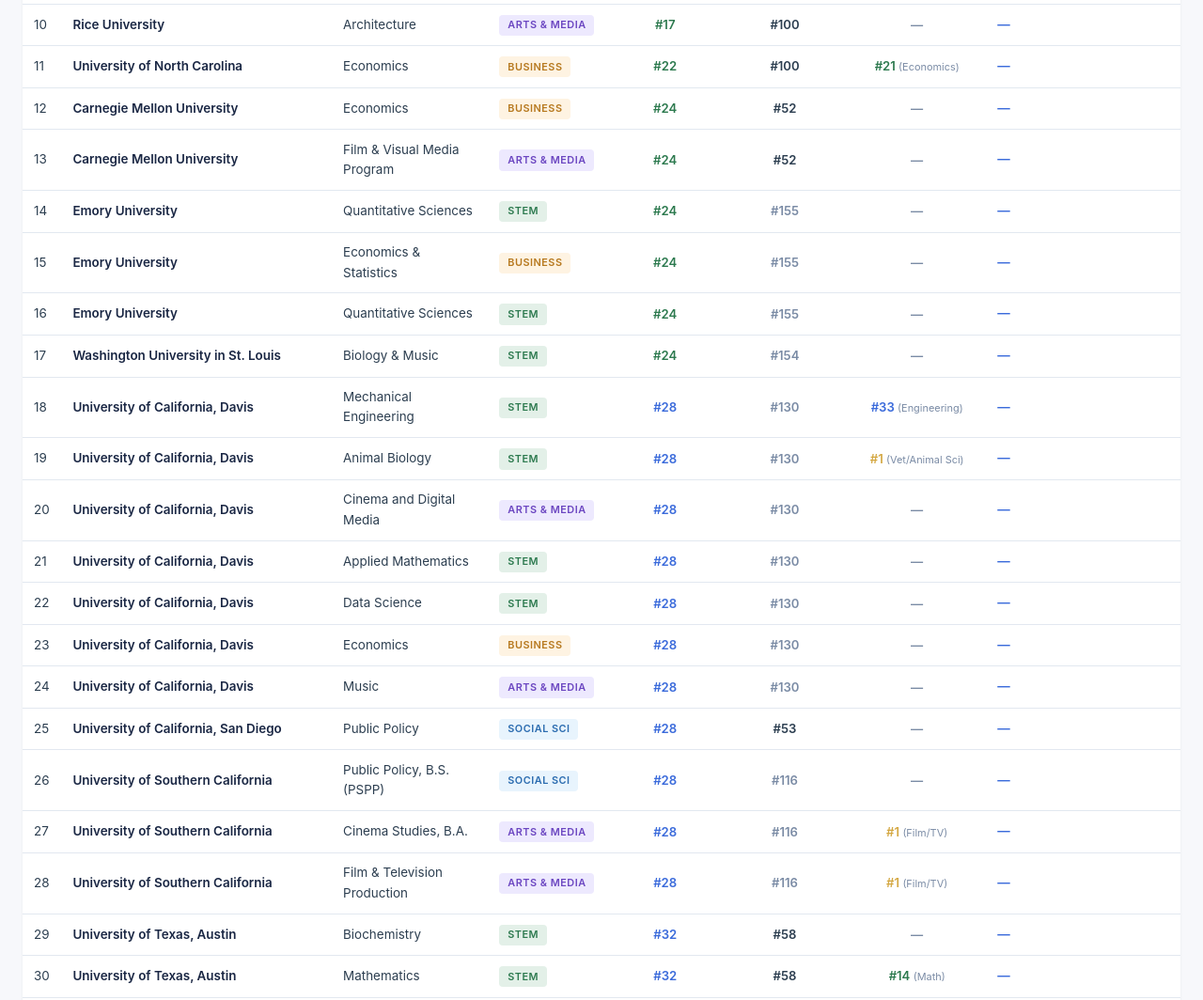
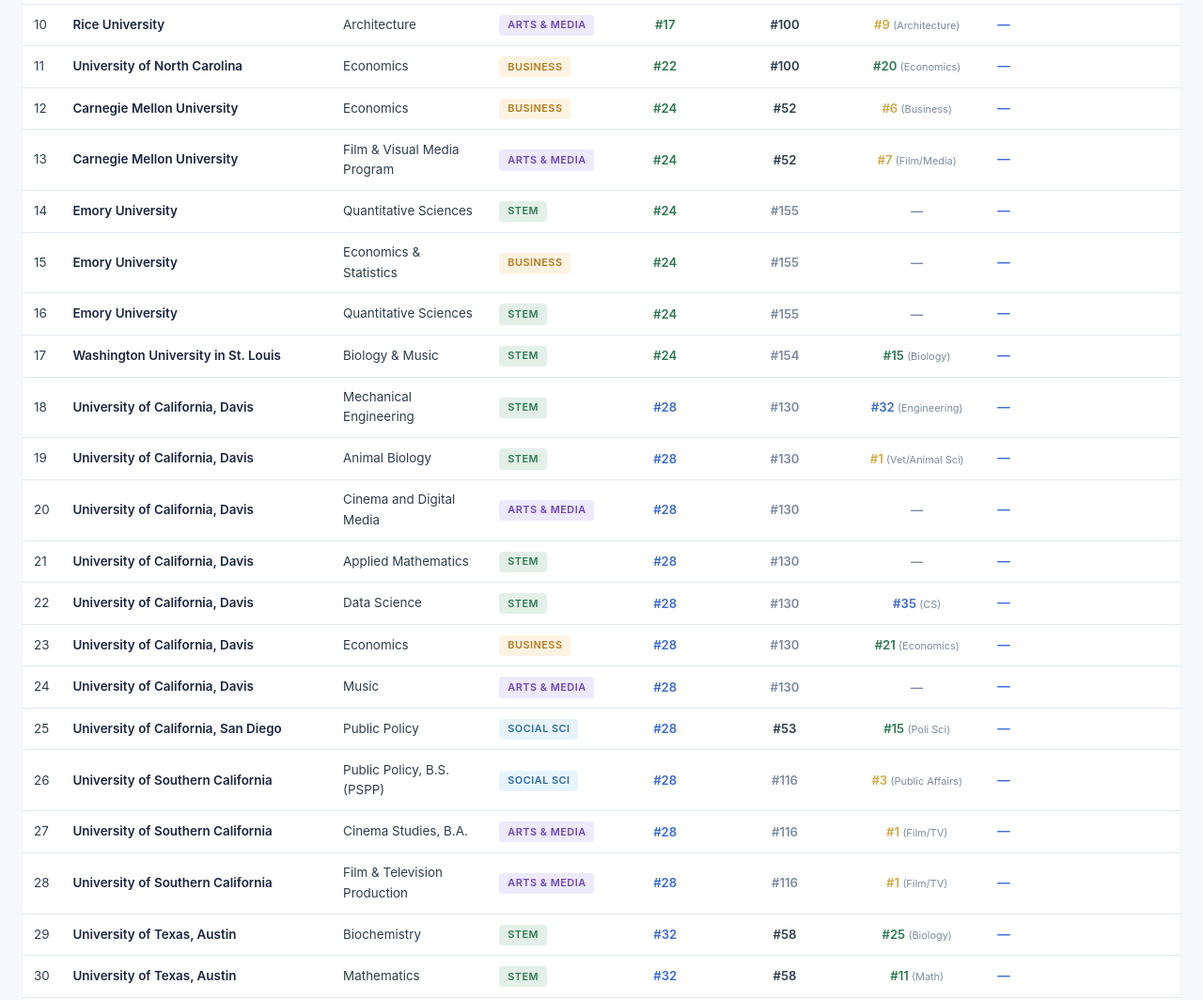
Before and after one commit to KevinJSKim85/blueprint-results, a plain HTML site: page index.html in a window 1280 px wide. Shown: the part 979-2043 px from the top of the page at 94% size. Drawn offline with Linux system fonts and the light colour scheme.

Commit message:
Add comprehensive program rankings: BU Communications #4, CMU Film #7, Case Western Dentistry #18, Georgia Tech Business #18, Indiana Kelley #9, LMU Film #5, USC Public Affairs #3, UW Seattle CS #7, and 30+ more

```diff
--- a/index.html
+++ b/index.html
@@ -271,25 +271,25 @@
 const DATA = [
   { uni: "Adelphi University", major: "Biology", cat: "stem", natRank: 167, globalRank: 0, progRank: 0, scholarship: "$148,000 ($37,000/yr)" },
   { uni: "Babson University", major: "Technology Entrepreneurship & Business Analytics", cat: "biz", natRank: 0, globalRank: 0, progRank: 1, progLabel: "Entrepreneurship", scholarship: "" },
-  { uni: "Boston University", major: "Communications", cat: "arts", natRank: 43, globalRank: 90, progRank: 0, scholarship: "" },
-  { uni: "Carnegie Mellon University", major: "Economics", cat: "biz", natRank: 24, globalRank: 52, progRank: 0, scholarship: "" },
-  { uni: "Carnegie Mellon University", major: "Film & Visual Media Program", cat: "arts", natRank: 24, globalRank: 52, progRank: 0, scholarship: "" },
-  { uni: "Case Western Reserve University", major: "Pre-Professional Scholars Program (PPSP) — Dentistry", cat: "health", natRank: 45, globalRank: 307, progRank: 0, scholarship: "" },
-  { uni: "College of Wooster", major: "Biochemistry", cat: "stem", natRank: 0, globalRank: 0, progRank: 0, nlac: 63, scholarship: "$140,000 ($35,000/yr)" },
+  { uni: "Boston University", major: "Communications", cat: "arts", natRank: 43, globalRank: 90, progRank: 4, progLabel: "Communications", scholarship: "" },
+  { uni: "Carnegie Mellon University", major: "Economics", cat: "biz", natRank: 24, globalRank: 52, progRank: 6, progLabel: "Business", scholarship: "" },
+  { uni: "Carnegie Mellon University", major: "Film & Visual Media Program", cat: "arts", natRank: 24, globalRank: 52, progRank: 7, progLabel: "Film/Media", scholarship: "" },
+  { uni: "Case Western Reserve University", major: "Pre-Professional Scholars Program (PPSP) — Dentistry", cat: "health", natRank: 45, globalRank: 307, progRank: 18, progLabel: "Dentistry", scholarship: "" },
+  { uni: "College of Wooster", major: "Biochemistry", cat: "stem", natRank: 0, globalRank: 0, progRank: 57, progLabel: "Liberal Arts", natLabel: "LAC #57", scholarship: "$140,000 ($35,000/yr)" },
   { uni: "Columbia University", major: "Biological Sciences", cat: "stem", natRank: 3, globalRank: 23, progRank: 11, progLabel: "Biology", scholarship: "" },
   { uni: "Columbia University", major: "Mechanical Engineering", cat: "stem", natRank: 3, globalRank: 23, progRank: 27, progLabel: "Mech. Eng.", scholarship: "" },
   { uni: "Emory University", major: "Quantitative Sciences", cat: "stem", natRank: 24, globalRank: 155, progRank: 0, scholarship: "" },
   { uni: "Emory University", major: "Economics & Statistics", cat: "biz", natRank: 24, globalRank: 155, progRank: 0, scholarship: "" },
   { uni: "Emory University", major: "Quantitative Sciences", cat: "stem", natRank: 24, globalRank: 155, progRank: 0, scholarship: "" },
-  { uni: "Georgia Institute of Technology", major: "Business Management", cat: "biz", natRank: 33, globalRank: 85, progRank: 5, progLabel: "Engineering", scholarship: "" },
-  { uni: "Indiana University", major: "Economics", cat: "biz", natRank: 73, globalRank: 312, progRank: 0, scholarship: "" },
-  { uni: "Keio University (Japan)", major: "PEARL — Faculty of Economics", cat: "biz", natRank: 0, globalRank: 188, progRank: 0, natLabel: "Japan #2", scholarship: "" },
-  { uni: "King's College London", major: "Dentistry BDS", cat: "health", natRank: 0, globalRank: 40, progRank: 1, progLabel: "Dentistry (UK)", natLabel: "UK #7", scholarship: "" },
-  { uni: "Loyola Marymount University", major: "Film and Television Production", cat: "arts", natRank: 75, globalRank: 0, progRank: 0, scholarship: "" },
-  { uni: "MCPHS University", major: "B.S. in Predental-Dental Hygiene", cat: "health", natRank: 0, globalRank: 0, progRank: 0, scholarship: "$35,000 ($10,000/yr)" },
-  { uni: "New York University", major: "Pre-Health: Dental", cat: "health", natRank: 35, globalRank: 38, progRank: 0, scholarship: "" },
+  { uni: "Georgia Institute of Technology", major: "Business Management", cat: "biz", natRank: 33, globalRank: 85, progRank: 18, progLabel: "Business", scholarship: "" },
+  { uni: "Indiana University", major: "Economics", cat: "biz", natRank: 73, globalRank: 312, progRank: 9, progLabel: "Business (Kelley)", scholarship: "" },
+  { uni: "Keio University (Japan)", major: "PEARL — Faculty of Economics", cat: "biz", natRank: 0, globalRank: 188, progRank: 119, progLabel: "Econ (QS)", natLabel: "Japan #2", scholarship: "" },
+  { uni: "King's College London", major: "Dentistry BDS", cat: "health", natRank: 0, globalRank: 40, progRank: 4, progLabel: "Dentistry (QS)", natLabel: "UK #7", scholarship: "" },
+  { uni: "Loyola Marymount University", major: "Film and Television Production", cat: "arts", natRank: 75, globalRank: 0, progRank: 5, progLabel: "Film/TV", scholarship: "" },
+  { uni: "MCPHS University", major: "B.S. in Predental-Dental Hygiene", cat: "health", natRank: 0, globalRank: 0, progRank: 80, progLabel: "Pharmacy", scholarship: "$35,000 ($10,000/yr)" },
+  { uni: "New York University", major: "Pre-Health: Dental", cat: "health", natRank: 35, globalRank: 38, progRank: 10, progLabel: "Dental", scholarship: "" },
   { uni: "New York University", major: "Cinema and Media Studies (BFA)", cat: "arts", natRank: 35, globalRank: 38, progRank: 6, progLabel: "Film/TV", scholarship: "" },
-  { uni: "Newcastle University (UK)", major: "5-Year MBBS Medicine", cat: "health", natRank: 0, globalRank: 110, progRank: 0, natLabel: "UK #18", scholarship: "" },
+  { uni: "Newcastle University (UK)", major: "5-Year MBBS Medicine", cat: "health", natRank: 0, globalRank: 110, progRank: 15, progLabel: "Medicine (UK)", natLabel: "UK #18", scholarship: "" },
   { uni: "Northeastern University", major: "Pharmacy (PharmD)", cat: "health", natRank: 40, globalRank: 375, progRank: 41, progLabel: "Pharmacy", scholarship: "" },
   { uni: "Northeastern University", major: "Computer Engineering & Computer Science", cat: "stem", natRank: 40, globalRank: 375, progRank: 32, progLabel: "CS", scholarship: "" },
   { uni: "Northeastern University", major: "Computer Science & Biology (Martinson Honors)", cat: "stem", natRank: 40, globalRank: 375, progRank: 32, progLabel: "CS", scholarship: "" },
@@ -301,61 +301,61 @@
   { uni: "Purdue University", major: "Engineering", cat: "stem", natRank: 43, globalRank: 99, progRank: 4, progLabel: "Engineering", scholarship: "" },
   { uni: "Purdue University", major: "Economics", cat: "biz", natRank: 43, globalRank: 99, progRank: 0, scholarship: "" },
   { uni: "Purdue University", major: "Mathematics", cat: "stem", natRank: 43, globalRank: 99, progRank: 24, progLabel: "Math", scholarship: "" },
-  { uni: "Queen Mary University of London", major: "Medicine MBBS", cat: "health", natRank: 0, globalRank: 145, progRank: 0, natLabel: "UK #22", scholarship: "" },
+  { uni: "Queen Mary University of London", major: "Medicine MBBS", cat: "health", natRank: 0, globalRank: 145, progRank: 62, progLabel: "Medicine (QS)", natLabel: "UK #22", scholarship: "" },
   { uni: "Rice University", major: "Biology (Cell Biology & Genetics)", cat: "stem", natRank: 17, globalRank: 100, progRank: 0, scholarship: "" },
-  { uni: "Rice University", major: "Architecture", cat: "arts", natRank: 17, globalRank: 100, progRank: 0, scholarship: "" },
-  { uni: "Rutgers University", major: "Pre-Dentistry", cat: "health", natRank: 40, globalRank: 200, progRank: 0, scholarship: "" },
-  { uni: "Santa Clara University", major: "Economics", cat: "biz", natRank: 60, globalRank: 0, progRank: 0, scholarship: "" },
-  { uni: "St. John's University", major: "Pharmacy (6-Year Pharm.D.)", cat: "health", natRank: 170, globalRank: 0, progRank: 0, scholarship: "$144,000 ($36,000/yr)" },
+  { uni: "Rice University", major: "Architecture", cat: "arts", natRank: 17, globalRank: 100, progRank: 9, progLabel: "Architecture", scholarship: "" },
+  { uni: "Rutgers University", major: "Pre-Dentistry", cat: "health", natRank: 40, globalRank: 200, progRank: 19, progLabel: "Dental", scholarship: "" },
+  { uni: "Santa Clara University", major: "Economics", cat: "biz", natRank: 60, globalRank: 0, progRank: 65, progLabel: "Business", scholarship: "" },
+  { uni: "St. John's University", major: "Pharmacy (6-Year Pharm.D.)", cat: "health", natRank: 170, globalRank: 0, progRank: 72, progLabel: "Pharmacy", scholarship: "$144,000 ($36,000/yr)" },
   { uni: "Stony Brook University (SUNY)", major: "Biology", cat: "stem", natRank: 77, globalRank: 375, progRank: 0, scholarship: "" },
   { uni: "Stony Brook University (SUNY)", major: "Pre-Clinical Laboratory Science", cat: "health", natRank: 77, globalRank: 375, progRank: 0, scholarship: "$60,000 ($15,000/yr)" },
-  { uni: "SUNY University at Buffalo", major: "Nuclear Medicine Technology", cat: "health", natRank: 89, globalRank: 400, progRank: 0, scholarship: "$72,000 ($18,000/yr)" },
-  { uni: "Temple University", major: "Combined PharmD", cat: "health", natRank: 89, globalRank: 0, progRank: 48, progLabel: "Pharmacy", scholarship: "" },
+  { uni: "SUNY University at Buffalo", major: "Nuclear Medicine Technology", cat: "health", natRank: 89, globalRank: 400, progRank: 42, progLabel: "Health Sci", scholarship: "$72,000 ($18,000/yr)" },
+  { uni: "Temple University", major: "Combined PharmD", cat: "health", natRank: 89, globalRank: 0, progRank: 50, progLabel: "Pharmacy", scholarship: "" },
   { uni: "Texas A&M University", major: "General Engineering", cat: "stem", natRank: 47, globalRank: 134, progRank: 12, progLabel: "Engineering", scholarship: "" },
-  { uni: "University of Bristol (UK)", major: "Veterinary Science: Accelerated Graduate Entry", cat: "health", natRank: 0, globalRank: 54, progRank: 2, progLabel: "Vet Sci (UK)", natLabel: "UK #10", scholarship: "" },
+  { uni: "University of Bristol (UK)", major: "Veterinary Science: Accelerated Graduate Entry", cat: "health", natRank: 0, globalRank: 54, progRank: 30, progLabel: "Vet Sci (QS)", natLabel: "UK #10", scholarship: "" },
   { uni: "University of California, Berkeley", major: "Political Science", cat: "social", natRank: 4, globalRank: 10, progRank: 3, progLabel: "Poli Sci", scholarship: "" },
   { uni: "University of California, Berkeley", major: "Economics", cat: "biz", natRank: 4, globalRank: 10, progRank: 3, progLabel: "Economics", scholarship: "" },
   { uni: "University of California, Berkeley", major: "Film & Media", cat: "arts", natRank: 4, globalRank: 10, progRank: 0, scholarship: "" },
-  { uni: "University of California, Davis", major: "Mechanical Engineering", cat: "stem", natRank: 28, globalRank: 130, progRank: 33, progLabel: "Engineering", scholarship: "" },
+  { uni: "University of California, Davis", major: "Mechanical Engineering", cat: "stem", natRank: 28, globalRank: 130, progRank: 32, progLabel: "Engineering", scholarship: "" },
   { uni: "University of California, Davis", major: "Animal Biology", cat: "stem", natRank: 28, globalRank: 130, progRank: 1, progLabel: "Vet/Animal Sci", scholarship: "" },
   { uni: "University of California, Davis", major: "Cinema and Digital Media", cat: "arts", natRank: 28, globalRank: 130, progRank: 0, scholarship: "" },
   { uni: "University of California, Davis", major: "Applied Mathematics", cat: "stem", natRank: 28, globalRank: 130, progRank: 0, scholarship: "" },
-  { uni: "University of California, Davis", major: "Data Science", cat: "stem", natRank: 28, globalRank: 130, progRank: 0, scholarship: "" },
-  { uni: "University of California, Davis", major: "Economics", cat: "biz", natRank: 28, globalRank: 130, progRank: 0, scholarship: "" },
+  { uni: "University of California, Davis", major: "Data Science", cat: "stem", natRank: 28, globalRank: 130, progRank: 35, progLabel: "CS", scholarship: "" },
+  { uni: "University of California, Davis", major: "Economics", cat: "biz", natRank: 28, globalRank: 130, progRank: 21, progLabel: "Economics", scholarship: "" },
   { uni: "University of California, Davis", major: "Music", cat: "arts", natRank: 28, globalRank: 130, progRank: 0, scholarship: "" },
-  { uni: "University of California, Irvine", major: "Business Management", cat: "biz", natRank: 33, globalRank: 235, progRank: 0, scholarship: "" },
+  { uni: "University of California, Irvine", major: "Business Management", cat: "biz", natRank: 33, globalRank: 235, progRank: 32, progLabel: "Business", scholarship: "" },
   { uni: "University of California, Irvine", major: "Biological Sciences, B.S.", cat: "stem", natRank: 33, globalRank: 235, progRank: 0, scholarship: "" },
   { uni: "University of California, Irvine", major: "Film and Media Studies, B.A.", cat: "arts", natRank: 33, globalRank: 235, progRank: 0, scholarship: "" },
   { uni: "University of California, Irvine", major: "Applied & Computational Mathematics, B.S.", cat: "stem", natRank: 33, globalRank: 235, progRank: 0, scholarship: "" },
-  { uni: "University of California, Irvine", major: "Software Engineering & Biomedical Engineering, B.S.", cat: "stem", natRank: 33, globalRank: 235, progRank: 0, scholarship: "" },
-  { uni: "University of California, Irvine", major: "Economics", cat: "biz", natRank: 33, globalRank: 235, progRank: 0, scholarship: "" },
+  { uni: "University of California, Irvine", major: "Software Engineering & Biomedical Engineering, B.S.", cat: "stem", natRank: 33, globalRank: 235, progRank: 25, progLabel: "CS", scholarship: "" },
+  { uni: "University of California, Irvine", major: "Economics", cat: "biz", natRank: 33, globalRank: 235, progRank: 39, progLabel: "Economics", scholarship: "" },
   { uni: "University of California, Irvine", major: "Undeclared", cat: "social", natRank: 33, globalRank: 235, progRank: 0, scholarship: "" },
   { uni: "University of California, Los Angeles", major: "Mechanical Engineering", cat: "stem", natRank: 15, globalRank: 18, progRank: 16, progLabel: "Engineering", scholarship: "" },
   { uni: "University of California, Los Angeles", major: "Computational & Systems Biology", cat: "stem", natRank: 15, globalRank: 18, progRank: 6, progLabel: "Biology", scholarship: "" },
-  { uni: "University of California, San Diego", major: "Public Policy", cat: "social", natRank: 28, globalRank: 53, progRank: 0, scholarship: "" },
-  { uni: "University of California, Santa Barbara", major: "Public Policy", cat: "social", natRank: 35, globalRank: 149, progRank: 0, scholarship: "" },
+  { uni: "University of California, San Diego", major: "Public Policy", cat: "social", natRank: 28, globalRank: 53, progRank: 15, progLabel: "Poli Sci", scholarship: "" },
+  { uni: "University of California, Santa Barbara", major: "Public Policy", cat: "social", natRank: 35, globalRank: 149, progRank: 12, progLabel: "Poli Sci", scholarship: "" },
   { uni: "University of Detroit Mercy", major: "Accelerated 7-Year Dental Program", cat: "health", natRank: 0, globalRank: 0, progRank: 0, scholarship: "$10,000" },
   { uni: "University of Illinois, Urbana-Champaign", major: "Media & Cinema Studies", cat: "arts", natRank: 35, globalRank: 64, progRank: 0, scholarship: "" },
   { uni: "University of Illinois, Urbana-Champaign", major: "Biomedical Engineering", cat: "stem", natRank: 35, globalRank: 64, progRank: 6, progLabel: "Engineering", scholarship: "" },
   { uni: "University of Michigan, Dearborn", major: "Cybersecurity & Information Assurance", cat: "stem", natRank: 0, globalRank: 0, progRank: 0, natLabel: "Regional", scholarship: "" },
-  { uni: "University of North Carolina", major: "Economics", cat: "biz", natRank: 22, globalRank: 100, progRank: 21, progLabel: "Economics", scholarship: "" },
-  { uni: "University of the Pacific", major: "Pre-Dental Advantage Program", cat: "health", natRank: 167, globalRank: 0, progRank: 5, progLabel: "Dentistry", scholarship: "$84,000 ($21,000/yr)" },
-  { uni: "University of the Pacific", major: "Pre-Pharmacy Advantage: 2+3 Pathway", cat: "health", natRank: 167, globalRank: 0, progRank: 0, scholarship: "$32,000" },
-  { uni: "University of Pittsburgh", major: "Pharmacy & Pharmaceutical Sciences", cat: "health", natRank: 67, globalRank: 228, progRank: 12, progLabel: "Pharmacy", scholarship: "" },
+  { uni: "University of North Carolina", major: "Economics", cat: "biz", natRank: 22, globalRank: 100, progRank: 20, progLabel: "Economics", scholarship: "" },
+  { uni: "University of the Pacific", major: "Pre-Dental Advantage Program", cat: "health", natRank: 167, globalRank: 0, progRank: 0, scholarship: "$84,000 ($21,000/yr)" },
+  { uni: "University of the Pacific", major: "Pre-Pharmacy Advantage: 2+3 Pathway", cat: "health", natRank: 167, globalRank: 0, progRank: 69, progLabel: "Pharmacy", scholarship: "$32,000" },
+  { uni: "University of Pittsburgh", major: "Pharmacy & Pharmaceutical Sciences", cat: "health", natRank: 67, globalRank: 228, progRank: 25, progLabel: "Pharmacy", scholarship: "" },
   { uni: "University of Rhode Island", major: "Pharmacy (0-6 Doctor of Pharmacy)", cat: "health", natRank: 167, globalRank: 0, progRank: 35, progLabel: "Pharmacy", scholarship: "$84,000 (Presidential, 6 yrs)" },
-  { uni: "University of Southern California", major: "Public Policy, B.S. (PSPP)", cat: "social", natRank: 28, globalRank: 116, progRank: 0, scholarship: "" },
+  { uni: "University of Southern California", major: "Public Policy, B.S. (PSPP)", cat: "social", natRank: 28, globalRank: 116, progRank: 3, progLabel: "Public Affairs", scholarship: "" },
   { uni: "University of Southern California", major: "Cinema Studies, B.A.", cat: "arts", natRank: 28, globalRank: 116, progRank: 1, progLabel: "Film/TV", scholarship: "" },
   { uni: "University of Southern California", major: "Film & Television Production", cat: "arts", natRank: 28, globalRank: 116, progRank: 1, progLabel: "Film/TV", scholarship: "" },
-  { uni: "University of Texas, Austin", major: "Biochemistry", cat: "stem", natRank: 32, globalRank: 58, progRank: 0, scholarship: "" },
-  { uni: "University of Texas, Austin", major: "Mathematics", cat: "stem", natRank: 32, globalRank: 58, progRank: 14, progLabel: "Math", scholarship: "" },
+  { uni: "University of Texas, Austin", major: "Biochemistry", cat: "stem", natRank: 32, globalRank: 58, progRank: 25, progLabel: "Biology", scholarship: "" },
+  { uni: "University of Texas, Austin", major: "Mathematics", cat: "stem", natRank: 32, globalRank: 58, progRank: 11, progLabel: "Math", scholarship: "" },
   { uni: "University of Toledo", major: "Bio + DDS Accelerated Program (Case Western)", cat: "health", natRank: 250, globalRank: 0, progRank: 0, scholarship: "" },
   { uni: "University of Toledo", major: "Pharmacy & Pharmaceutical Sciences", cat: "health", natRank: 250, globalRank: 0, progRank: 0, scholarship: "" },
   { uni: "University of Washington, Seattle", major: "Cinema and Media Studies", cat: "arts", natRank: 40, globalRank: 63, progRank: 0, scholarship: "" },
-  { uni: "University of Washington, Seattle", major: "Applied & Computational Math Sciences", cat: "stem", natRank: 40, globalRank: 63, progRank: 0, scholarship: "" },
-  { uni: "University of Washington, Seattle", major: "Microbiology", cat: "stem", natRank: 40, globalRank: 63, progRank: 0, scholarship: "" },
-  { uni: "University of Wisconsin-Madison", major: "Applied Math, Engineering & Physics", cat: "stem", natRank: 35, globalRank: 83, progRank: 12, progLabel: "Engineering", scholarship: "" },
-  { uni: "Washington University in St. Louis", major: "Biology & Music", cat: "stem", natRank: 24, globalRank: 154, progRank: 0, scholarship: "" },
-  { uni: "Western New England University", major: "Pharmacy", cat: "health", natRank: 0, globalRank: 0, progRank: 0, scholarship: "" },
+  { uni: "University of Washington, Seattle", major: "Applied & Computational Math Sciences", cat: "stem", natRank: 40, globalRank: 63, progRank: 7, progLabel: "CS", scholarship: "" },
+  { uni: "University of Washington, Seattle", major: "Microbiology", cat: "stem", natRank: 40, globalRank: 63, progRank: 23, progLabel: "Biology", scholarship: "" },
+  { uni: "University of Wisconsin-Madison", major: "Applied Math, Engineering & Physics", cat: "stem", natRank: 35, globalRank: 83, progRank: 14, progLabel: "Engineering", scholarship: "" },
+  { uni: "Washington University in St. Louis", major: "Biology & Music", cat: "stem", natRank: 24, globalRank: 154, progRank: 15, progLabel: "Biology", scholarship: "" },
+  { uni: "Western New England University", major: "Pharmacy", cat: "health", natRank: 0, globalRank: 0, progRank: 86, progLabel: "Pharmacy", scholarship: "" },
   { uni: "Westminster University", major: "Pre-Dental: Molecular Biology", cat: "health", natRank: 0, globalRank: 0, progRank: 0, scholarship: "$120,000 ($30,000/yr)" },
 ];
 
```
